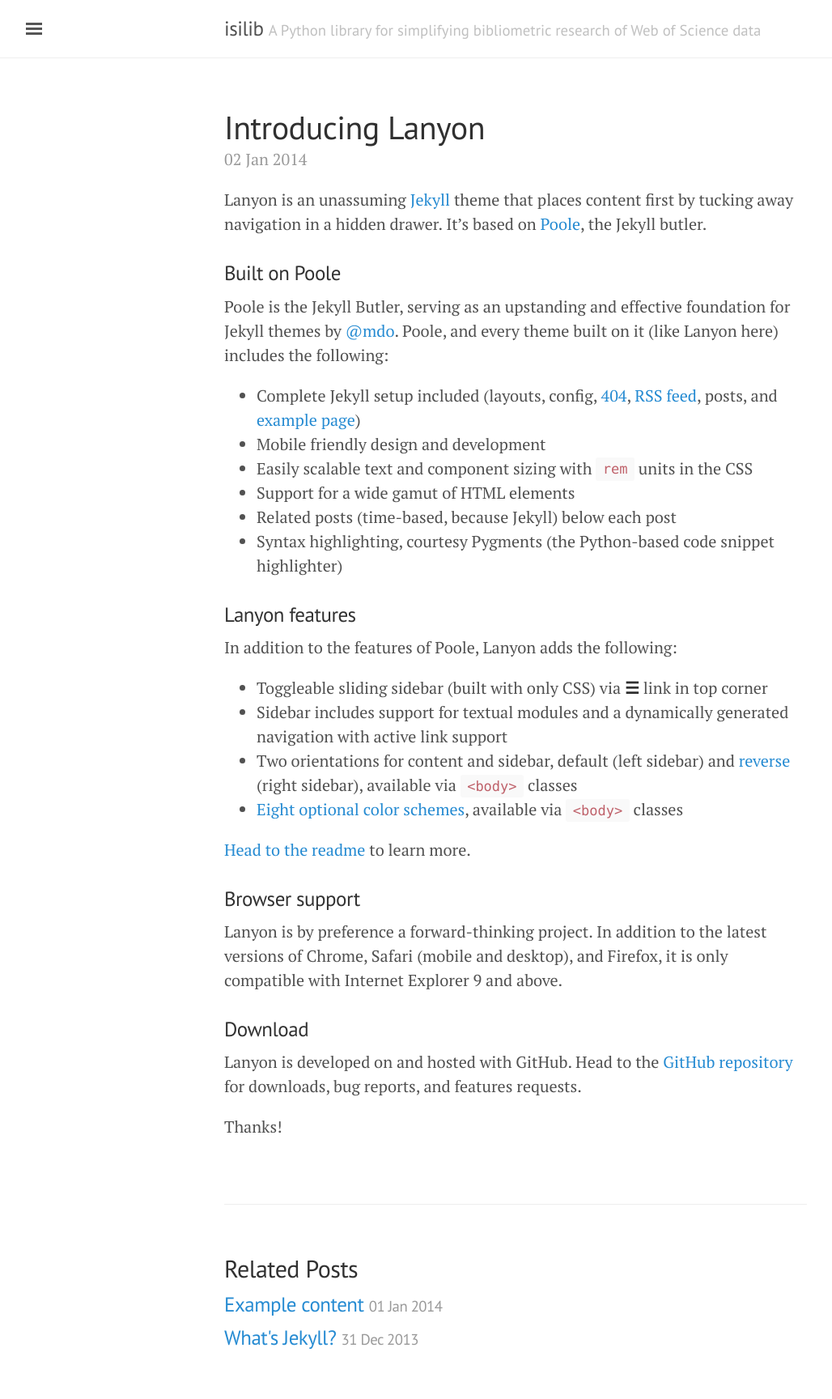
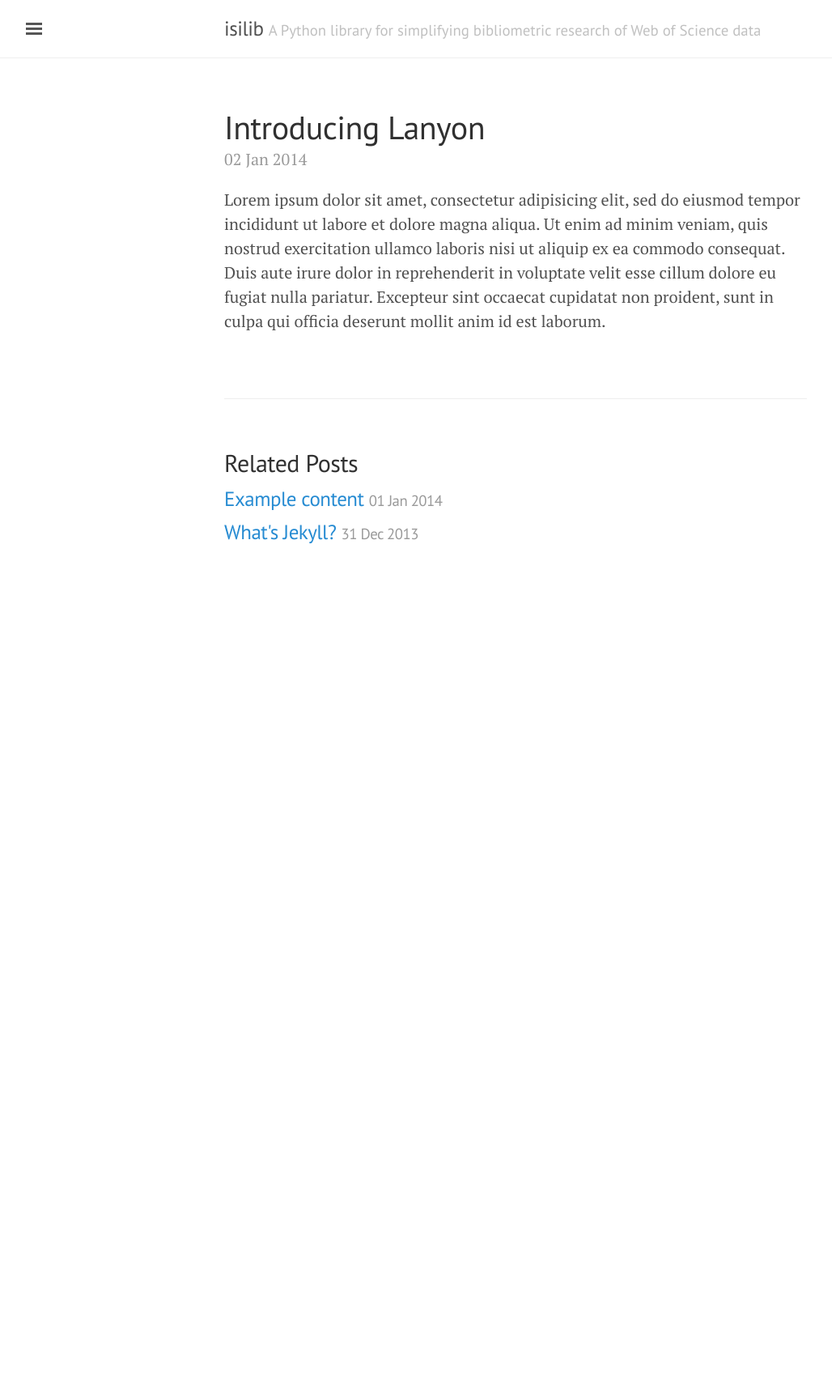
Before and after one commit to UWNETLAB/metaknowledge, a Jekyll site: the page built from _posts/2014-01-02-introducing-lanyon.md, in a window 1280 px wide. Shown: the whole page at 81% size, without its empty margins (3-1031 px from the left). Built offline with Jekyll 4.4.1, drawn with Linux system fonts in a browser that asks for light colours; after the commit the page ends 900 px from its top, so only the background shows below that.

Commit message:
testing new content

```diff
--- a/_posts/2014-01-02-introducing-lanyon.md
+++ b/_posts/2014-01-02-introducing-lanyon.md
@@ -3,6 +3,14 @@
 title: Introducing Lanyon
 ---
 
+Lorem ipsum dolor sit amet, consectetur adipisicing elit, sed do eiusmod
+tempor incididunt ut labore et dolore magna aliqua. Ut enim ad minim veniam,
+quis nostrud exercitation ullamco laboris nisi ut aliquip ex ea commodo
+consequat. Duis aute irure dolor in reprehenderit in voluptate velit esse
+cillum dolore eu fugiat nulla pariatur. Excepteur sint occaecat cupidatat non
+proident, sunt in culpa qui officia deserunt mollit anim id est laborum.
+
+<!--
 Lanyon is an unassuming [Jekyll](http://jekyllrb.com) theme that places content first by tucking away navigation in a hidden drawer. It's based on [Poole](http://getpoole.com), the Jekyll butler.
 
 ### Built on Poole
@@ -35,4 +43,4 @@
 
 Lanyon is developed on and hosted with GitHub. Head to the <a href="https://github.com/poole/lanyon">GitHub repository</a> for downloads, bug reports, and features requests.
 
-Thanks!
+Thanks! -->
```
